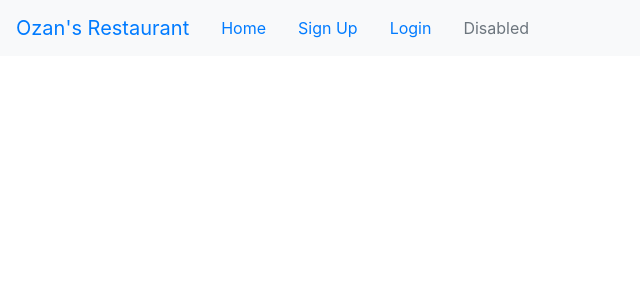
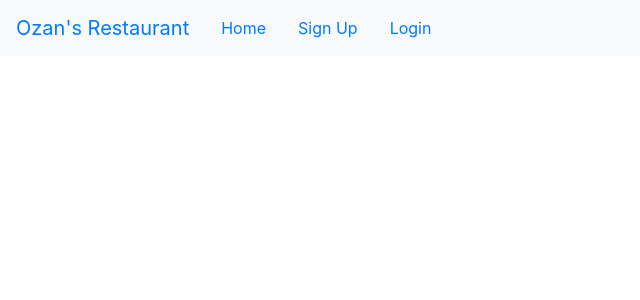
Before and after one commit to Ozan-007/Restaurant_Reservation_App, a Django app: page / in a window 1280 px wide. Shown: the top 300 px of the page, without its empty margins (0-640 px from the left). Run offline with Django 4.2, Linux system fonts and the light colour scheme; some libraries are stand-ins or nearby versions.

Commit message:
navbar updated

```diff
--- a/reservation/templates/index.html
+++ b/reservation/templates/index.html
@@ -24,9 +24,6 @@
                 </li>
                 <li class="nav-item">
                   <a class="nav-link" href="{% url 'login' %}">Login</a>
-                </li>
-                <li class="nav-item">
-                  <a class="nav-link disabled" href="#">Disabled</a>
                 </li>
               </ul>
         </div>
```
